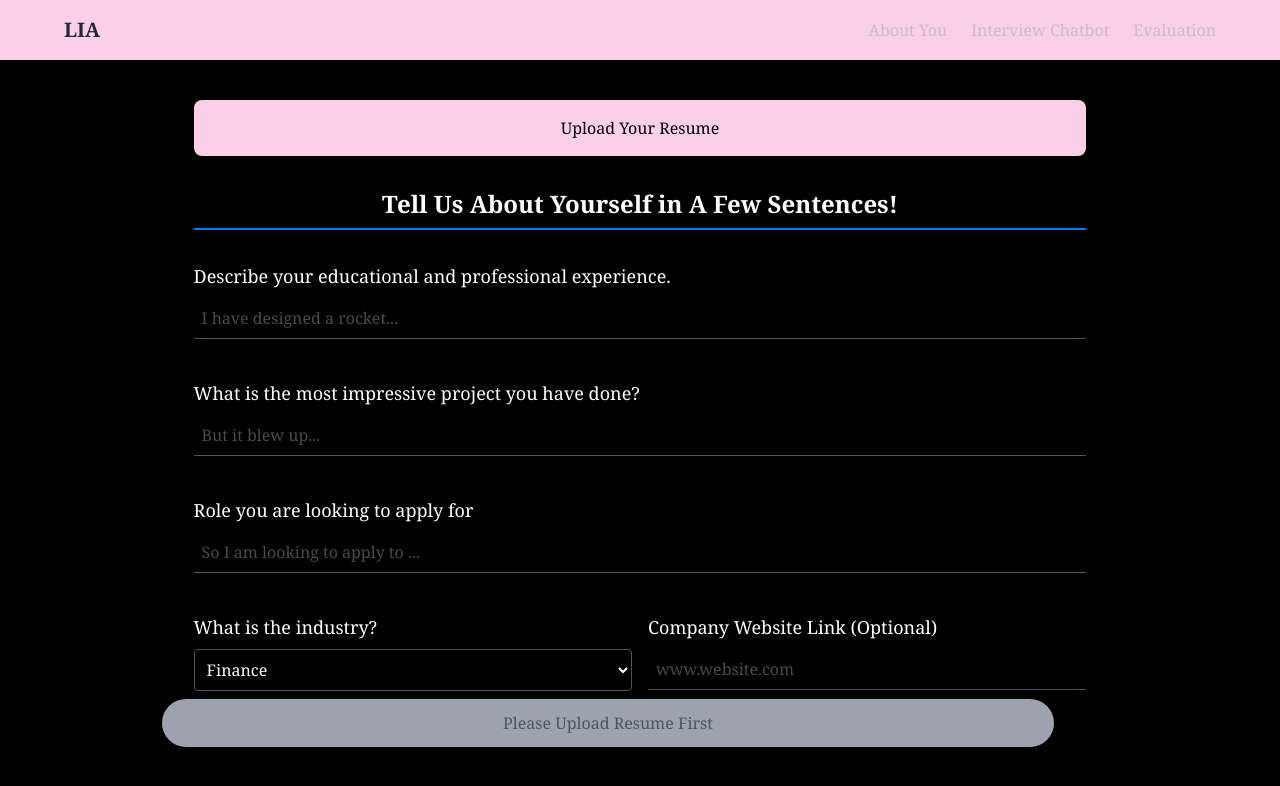
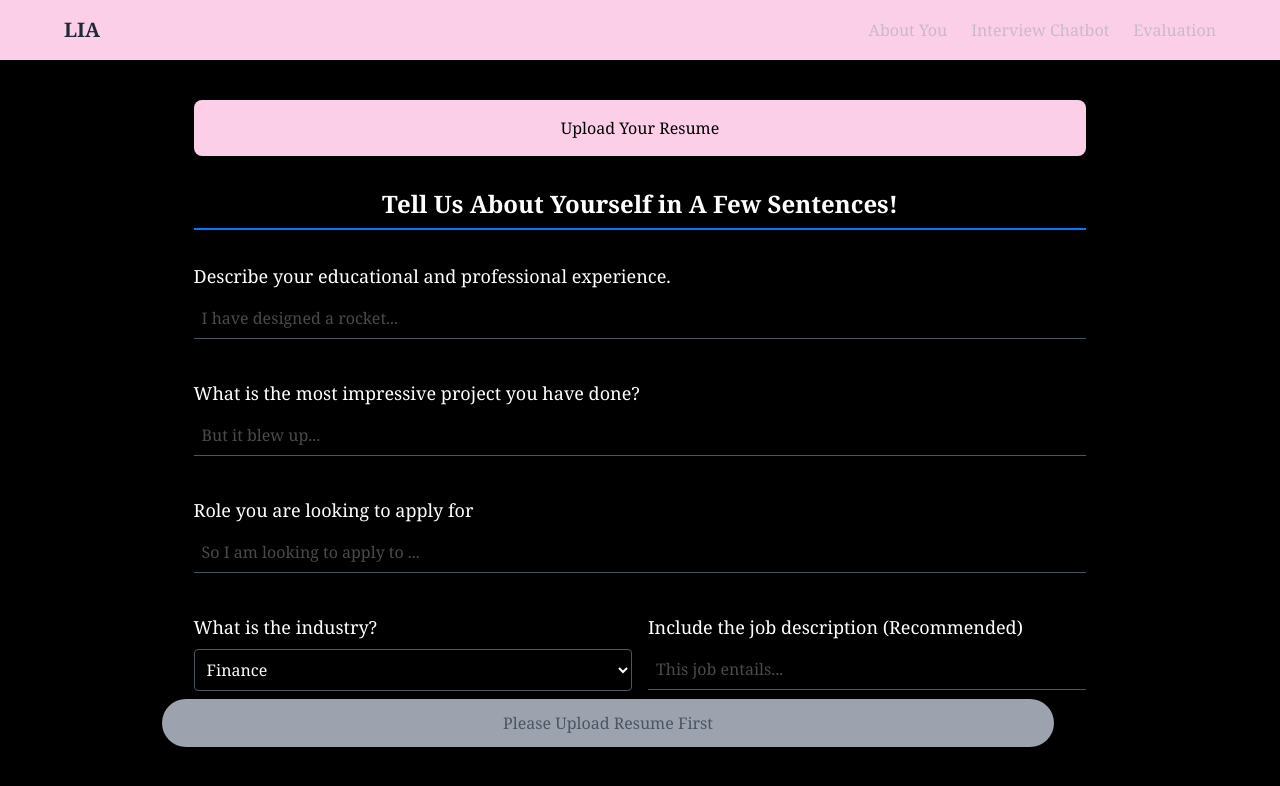
Before and after one commit to jrauvola/LIA, a React (Create React App) app in the folder lia_frontend/: page /about-you in a window 1280 px wide. Shown: the top 786 px of the page. Built offline with nearby package versions, Linux system fonts and the light colour scheme.

Commit message:
removed company website and included job desc

```diff
--- a/lia_frontend/src/components/AboutYou.js
+++ b/lia_frontend/src/components/AboutYou.js
@@ -173,11 +173,11 @@ function AboutYou() {
           </div>
           <div>
             <label className="text-white text-lg mb-2 block">
-              Company Website Link (Optional)
+              Include the job description (Recommended)
             </label>
             <input
               type="text"
-              placeholder="www.website.com"
+              placeholder="This job entails..."
               className="w-full p-2 border-b border-gray-600 bg-transparent text-gray-400 focus:outline-none"
             />
           </div>
```
Also changed, not shown: 1 other file (tests, documents, lock files or other folders).
